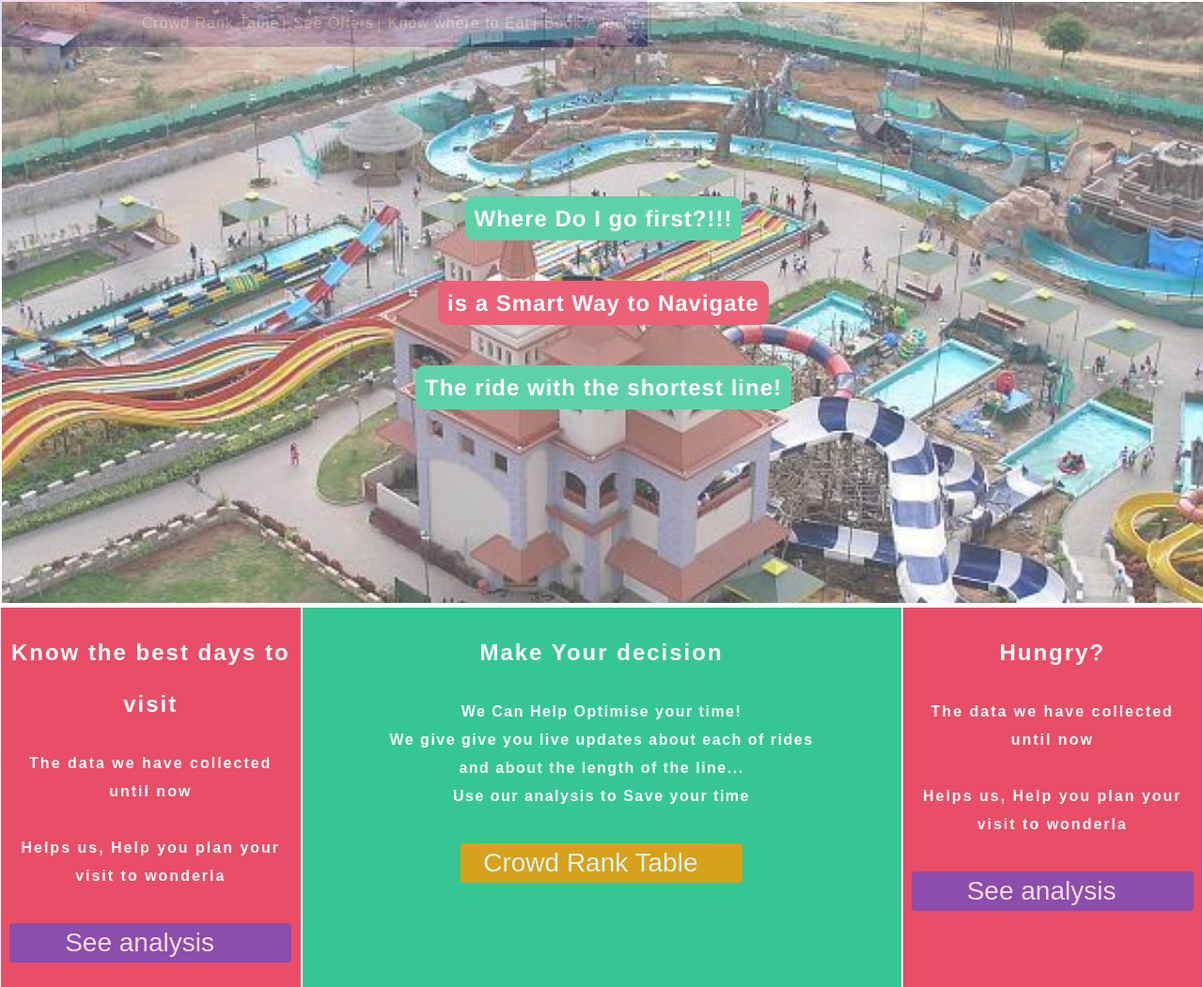
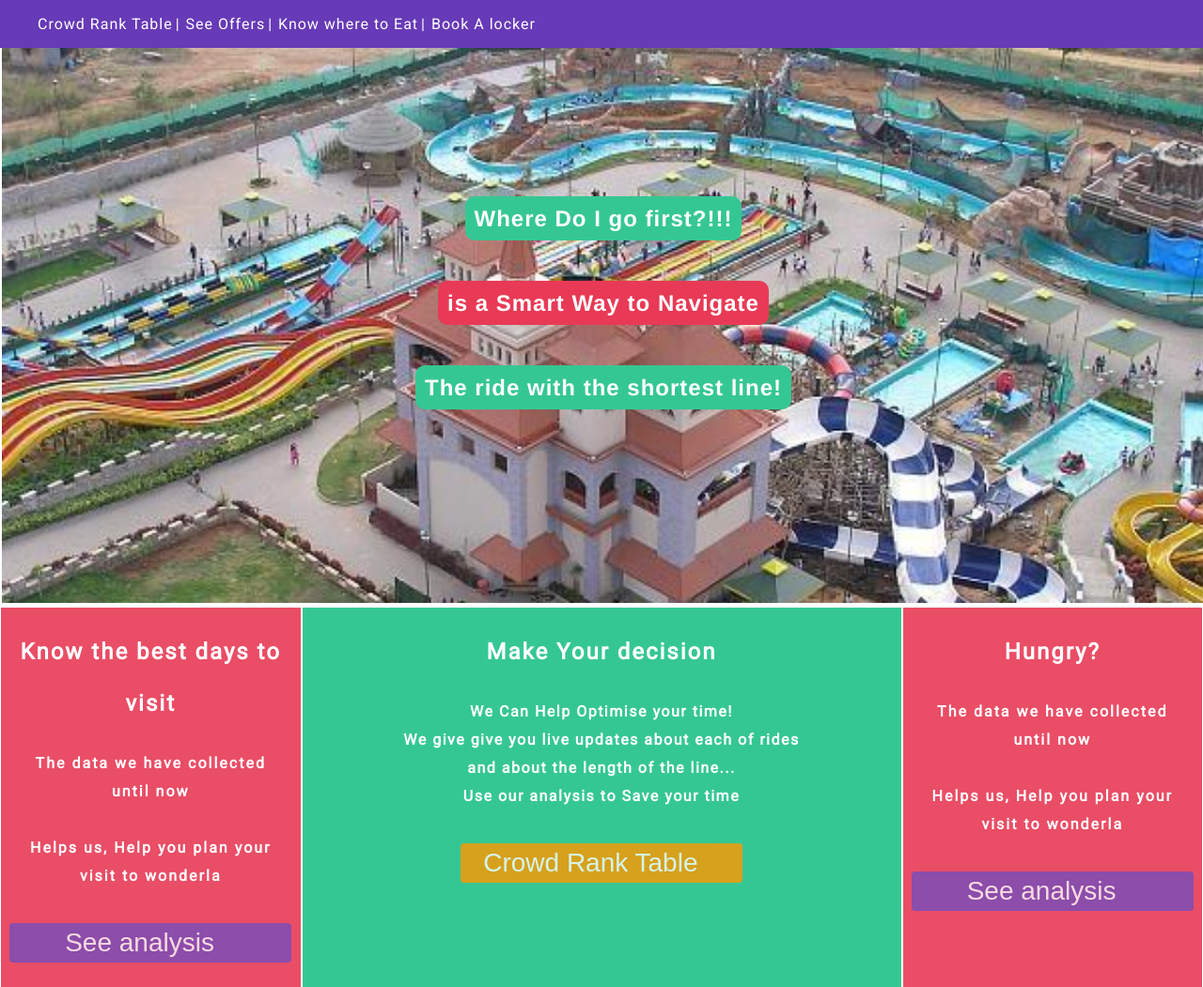
Before and after one commit to vdhulappanavar/Stackroute_HTML_CSS_exercise, a plain HTML site: page index.html in a window 1280 px wide. Shown: the top 1051 px of the page at 94% size. Drawn offline with Linux system fonts and the light colour scheme; some icons are missing.

Commit message:
google font added

```diff
--- a/index.html
+++ b/index.html
@@ -2,20 +2,18 @@
 <html lang="en">
 <head>
     <meta charset="UTF-8">
-    <meta name="viewport" content="width=<device-width>, initial-scale=1.0">
+    <link href="https://fonts.googleapis.com/css?family=Roboto" rel="stylesheet">
+    <meta name="viewport" content="width=device-width, initial-scale=1.0">
     <meta http-equiv="X-UA-Compatible" content="ie=edge">
-    <link rel="stylesheet" href="css/style.css" />
+    <link rel="stylesheet" href="style1.css" />
     <link rel="icon" type="image/gif" href="images/Maps-32.png" />
-
-    <script defer src="https://use.fontawesome.com/releases/v5.0.6/js/all.js"></script>
-    <title>Find Your Way</title>
+    <title>Find your way</title>
 </head>
 <body>
-    <div class="abc">
-    <header  class="fixed_header1">
-            <div>
-                    <a href="#" target="_blank" class="main-nav__client-login"> Locate Me</a>
-            </div>
+    <header class="fixed_header">
+
+
+
         <nav>
             <ul>
                     <li><a href="#">Crowd Rank Table</a></li>
@@ -24,18 +22,16 @@
                     <li><a href="#">Book A locker</a></li>
             </ul>
         </nav>
-    </header></div>
 
+    </header>
     <main>
-
-        <section id="hero_element_redo box1" class="hero_element_redo box1">
+        <section class="box1">
                 <h1>
                     <span class="hero_element_redo_h1_part1" >Where Do I go first?!!!</span><br><br>
                     <span class="hero_element_redo_h1_part2"> is a Smart Way to Navigate</span><br><br>
                     <span class="hero_element_redo_h1_part1"> The ride with the shortest line!</span>
                 </h1>
         </section>
-
         <section class="col-layout">
                 <div class="main-col">
                     <h1 style="letter-spacing:2px;font-weight:bold;line-height:55px">Make Your decision</h1>
@@ -64,13 +60,12 @@
                         </h4>
                 </div>
             </section>
-
             <section class="equal-height-container">
                     <div class="first"></div>
                     <div class="second">
                         <div class="second-a" style="color:white">
                             <h1 >Crowd Management Solutions</h1>
-                    <h2>Contact Us @ <a href="mailto:example@example.com" style="color:#35c793">exapmle@example.com</a></h2>
+                            <h2>Contact Us @ <a href="mailto:example@example.com" style="color:#35c793">111exapmle@example.com</a></h2>
                         </div>
                         <div class="second-b">
                                 <h1 style="color:white">Feedback</h1>
@@ -80,10 +75,7 @@
                     </div>
                 </section>
     </main>
-    <footer class="footer_css">
-        <div style="text-align:center">
-        Copyright&copy; 2018 ____ ____. All Right Reserved
-        </div>
+    <footer>
 
     </footer>
 </body>
--- a/style1.css
+++ b/style1.css
@@ -2,7 +2,7 @@ body{
 
     padding:0px;
     margin: 0px;
-    font-family: Arial, Helvetica, sans-serif;
+    font-family: 'Roboto', sans-serif;
 }
 
 header nav li{
```
Lines whose indentation alone changed are shown as unchanged.
